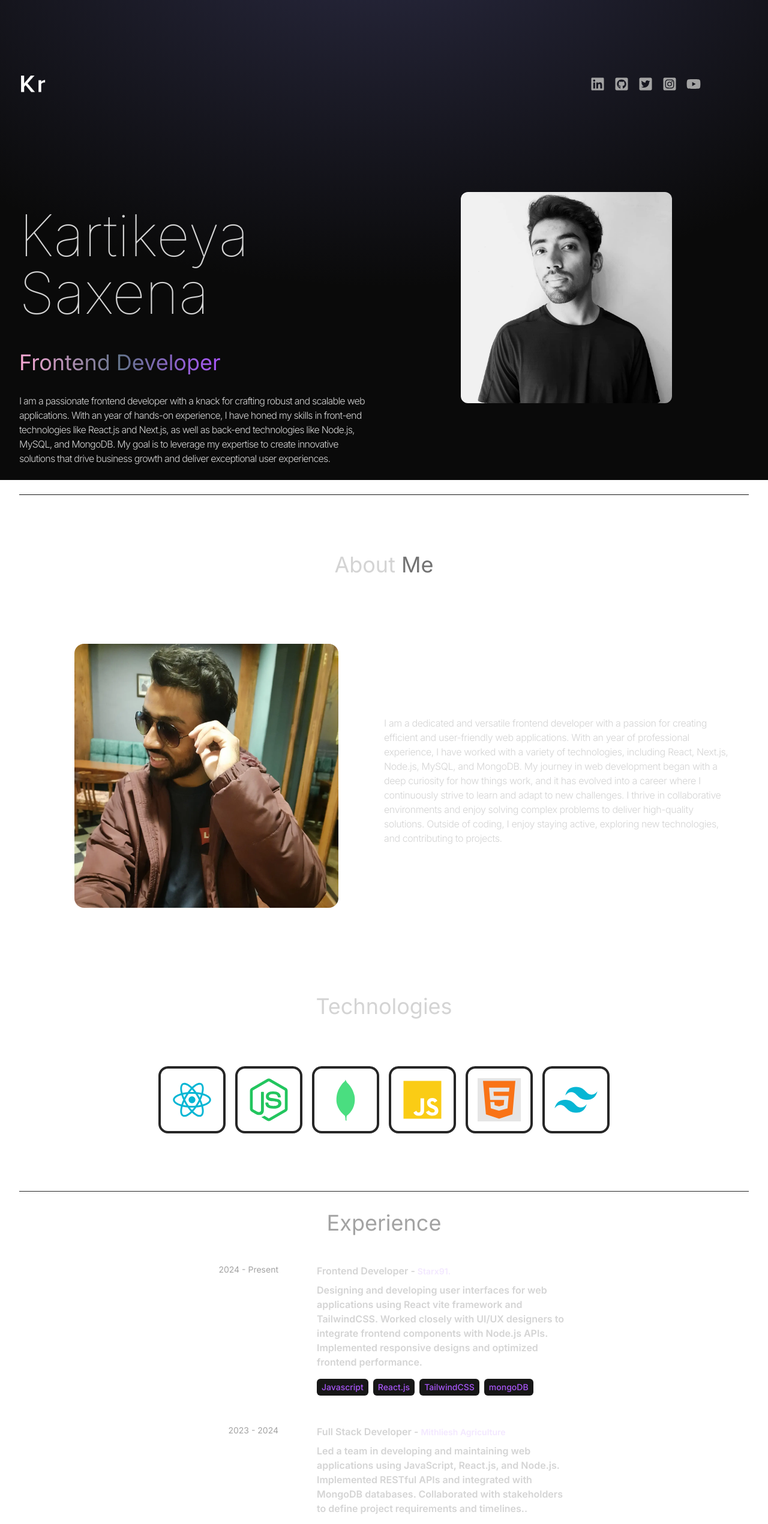
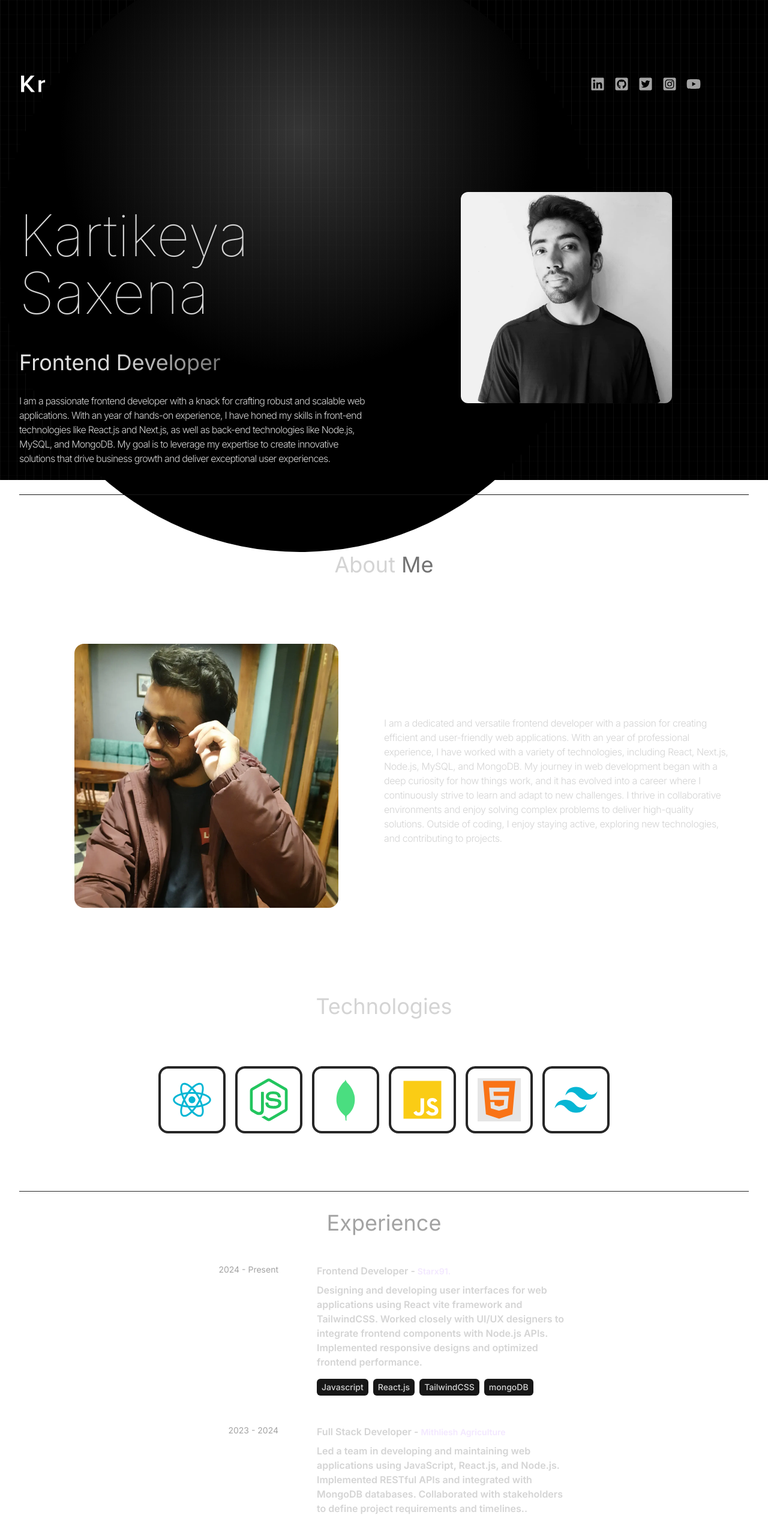
Before and after one commit to Kartikeysaxena12/Animated-Personal-Portfolio, a React (Vite) app: page / in a window 1280 px wide. Shown: the top 2540 px of the page at 60% size. Built offline with nearby package versions, Linux system fonts and the light colour scheme.

Commit message:
made changes to the background and technologies coloring

```diff
--- a/src/App.jsx
+++ b/src/App.jsx
@@ -12,7 +12,12 @@ const App = () => {
   return (
     <div className="overflow-x-hidden text-neutral-300 antialiased selection:bg-neutral-400 selection:text-black">
       <div className="fixed top-0 -z-10 h-full w-full">
-        <div class="absolute top-0 z-[-2] h-screen w-screen bg-neutral-950 bg-[radial-gradient(ellipse_80%_80%_at_50%_-20%,rgba(120,119,198,0.3),rgba(255,255,255,0))]"></div>
+        <div class="relative h-full w-full bg-slate-950">
+          <div class="relative h-full w-full bg-black">
+            <div class="absolute bottom-0 left-0 right-0 top-0 bg-[linear-gradient(to_right,#4f4f4f2e_1px,transparent_1px),linear-gradient(to_bottom,#8080800a_1px,transparent_1px)] bg-[size:14px_24px]"></div>
+            <div class="absolute left-0 right-0 top-[-10%] h-[1000px] w-[1000px] rounded-full bg-[radial-gradient(circle_400px_at_50%_300px,#fbfbfb36,#000)]"></div>
+          </div>
+        </div>
       </div>
 
       <div className="container mx-auto p-8">
--- a/src/components/Experience.jsx
+++ b/src/components/Experience.jsx
@@ -73,7 +73,7 @@ const Experience = () => {
                 {experience.technologies.map((tech, index) => (
                   <span
                     key={index}
-                    className="px-2 py-1 bg-neutral-900 rounded-md text-sm font-medium text-purple-500 hover:text-neutral-900 hover:bg-purple-500 hover:font-semibold"
+                    className="px-2 py-1 bg-neutral-900 rounded-md text-sm font-medium text-neutral-300 hover:text-neutral-900 hover:bg-neutral-300 hover:font-semibold"
                   >
                     {tech}
                   </span>
--- a/src/components/Hero.jsx
+++ b/src/components/Hero.jsx
@@ -39,7 +39,7 @@ const Hero = () => {
               variants={container(0.5)}
               initial="hidden"
               animate="visible"
-              className="bg-gradient-to-r from-pink-300 via-slate-500 to-purple-500 bg-clip-text text-4xl text-transparent "
+              className="bg-gradient-to-r from-neutral-200 via-neutral-300 to-neutral-500 bg-clip-text text-4xl text-transparent "
             >
               Frontend Developer
             </motion.span>
--- a/src/components/Music.jsx
+++ b/src/components/Music.jsx
@@ -21,16 +21,19 @@ const Music = () => {
               />
             </div>
             <div className="w-full max-w-xl lg:w-3/4">
-              <h6 className="mb-2 mt-2 font-semibold">{music.title}</h6>
+              <h6 className="mb-2 mt-3 font-semibold">{music.title}</h6>
               <p className="mb-4 text-neutral-400">{music.description}</p>
+              <div className="flex flex-wrap gap-2">
                 {music.setup.map((set, index) => (
                   <span
                     key={index}
-                  className="mr-2 rounded bg-neutral-900  py-1 text-sm  font-semibold text-purple-500 hover:text-neutral-900 hover:bg-purple-500 hover:font-semibold"
+                    className=" rounded-md bg-neutral-900   text-sm  font-semibold text-neutral-300
+                  p-2 hover:text-neutral-900 hover:bg-purple-500 hover:font-semibold"
                   >
                     {set}
                   </span>
                 ))}
+              </div>
             </div>
             <div className="mt-10 m-8">
               <h5 className="font-semibold text-neutral-400">Available on:</h5>
@@ -41,7 +44,7 @@ const Music = () => {
                       href={link.url}
                       target="_blank"
                       rel="noopener noreferrer"
-                      className="text-purple-500 hover:text-purple-300"
+                      className="text-neutral-300 hover:text-purple-300"
                     >
                       {link.name}
                     </a>
--- a/src/components/Projects.jsx
+++ b/src/components/Projects.jsx
@@ -20,17 +20,19 @@ const Projects = () => {
                 className="rounded-lg sm:justify-center"
               />
             </div>
-            <div className="w-full max-w-xl lg:w-3/4">
+            <div className="w-full max-w-xl  lg:w-3/4">
               <h6 className="mb-2 mt-2 font-semibold">{project.title}</h6>
               <p className="mb-4 text-neutral-400">{project.description}</p>
+              <div className="flex flex-wrap gap-2">
                 {project.technologies.map((tech, index) => (
                   <span
                     key={index}
-                  className="mr-2 rounded bg-neutral-900  py-1 text-sm  font-semibold text-purple-500 hover:text-neutral-900 hover:bg-purple-500 hover:font-semibold"
+                    className="mr-2 rounded-md bg-neutral-900  py-1 text-sm p-2 font-semibold text-neutral-300 hover:text-neutral-900 hover:bg-purple-500 hover:font-semibold"
                   >
                     {tech}
                   </span>
                 ))}
+              </div>
             </div>
           </div>
         ))}
--- a/src/constants/index.js
+++ b/src/constants/index.js
@@ -31,7 +31,7 @@ export const PROJECTS = [
     title: "CNAPP Dynamic Dashboard",
     image: project1,
     description:
-      "A fully functional e-commerce website with features like product listing, shopping cart, and user authentication.",
+      "This project is a dynamic, interactive dashboard built with React, providing a customizable and user-friendly interface for data visualization and management. The application allows users to add, search, and manage widgets within different categories.",
     technologies: ["Javascript", "TailwindCSS", "React", "Zustand"],
   },
   {
```
Lines whose indentation alone changed are shown as unchanged.
